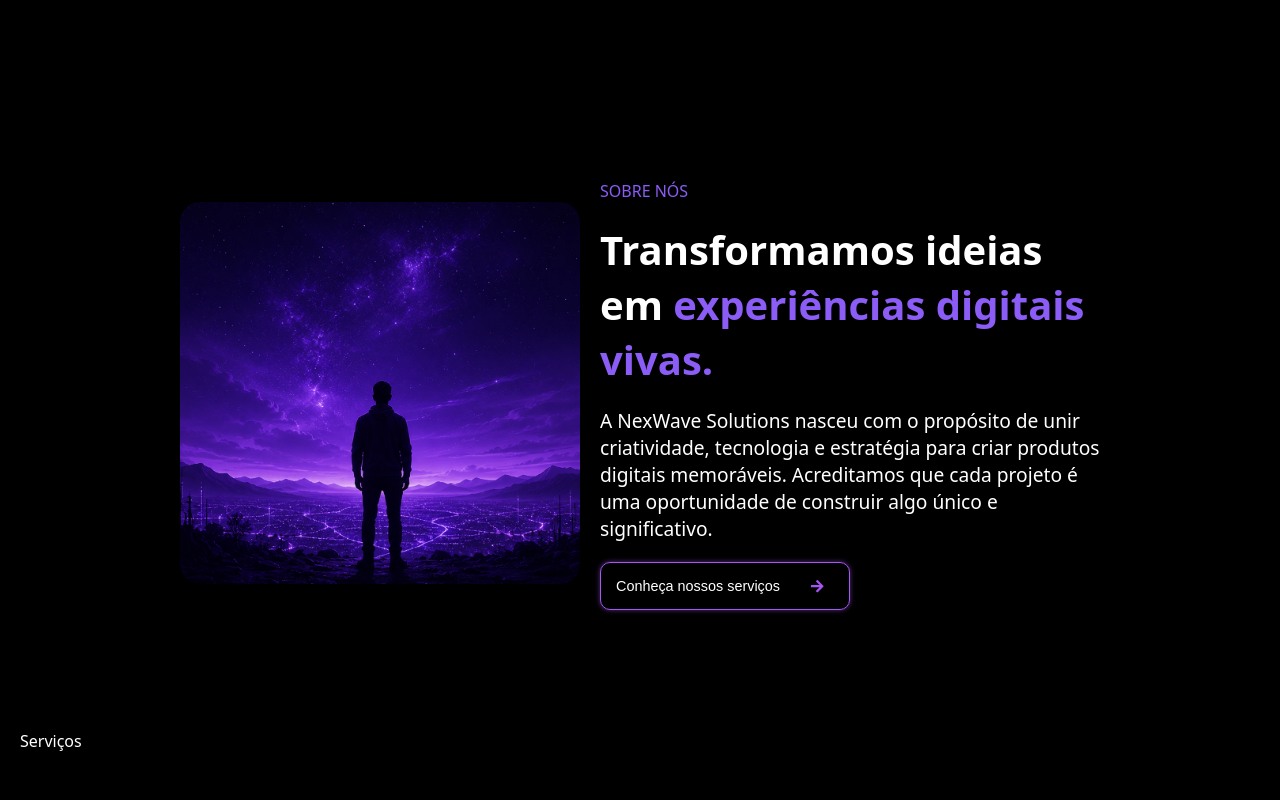
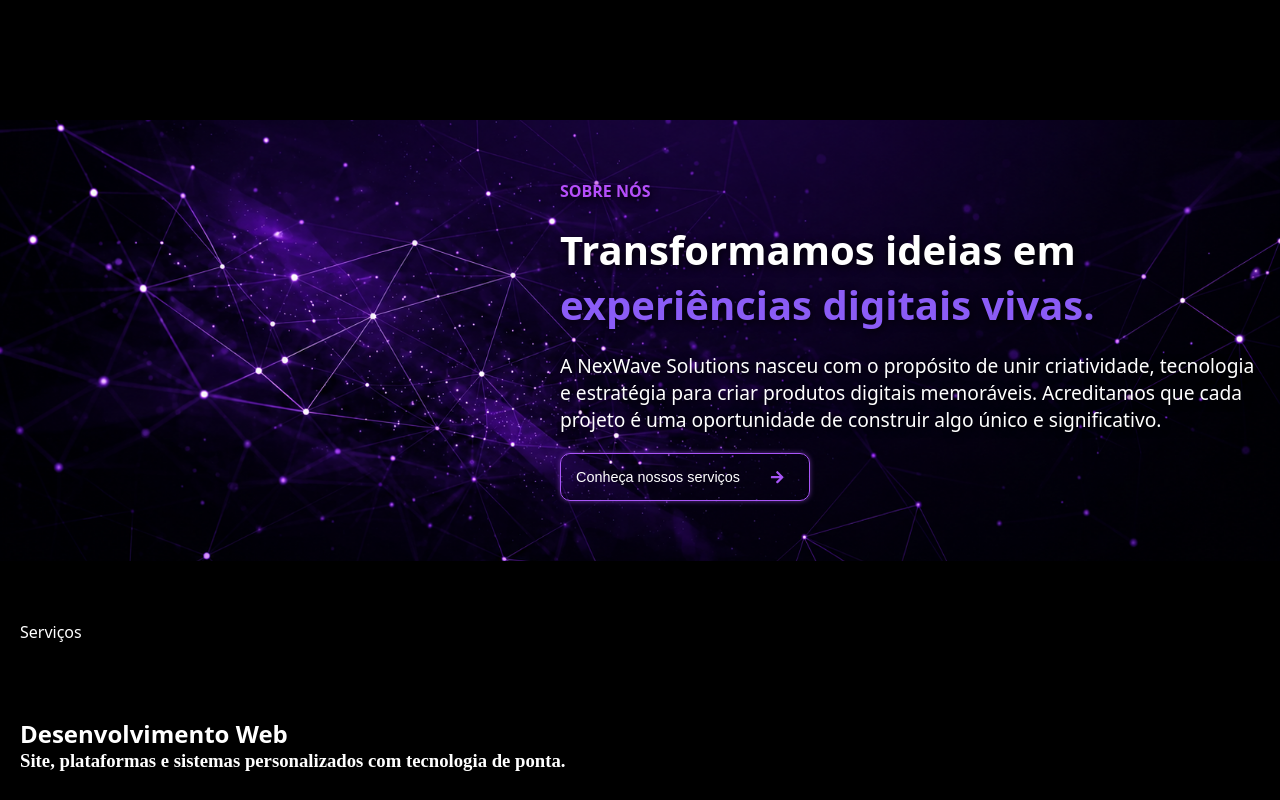
Before and after one commit to becsnr/nexwave-solutions, a React (Vite) app in the folder nexwave-portfolio/: page / in a window 1280 px wide. Shown: the part 680-1480 px from the top of the page. Built offline with nearby package versions, Linux system fonts and the light colour scheme; a web font is replaced by a local one.

Commit message:
background
posso mudar de ideia dnv

```diff
--- a/nexwave-portfolio/src/components/About.jsx
+++ b/nexwave-portfolio/src/components/About.jsx
@@ -2,7 +2,7 @@
 
 import { FaArrowRight } from 'react-icons/fa'
 
-import logo from '../assets/about.png'
+//import logo from '../assets/about.png'
 
 function About() {
     return (
@@ -18,9 +18,9 @@
                 <button>Conheça nossos serviços <FaArrowRight /></button>
             </div>
 
-            <div className={styles.logo}>
+            {/* <div className={styles.logo}>
                 <img src={logo} alt="NexWave Solutions" />
-            </div>
+            </div> */}
         </section>
     )
 }
--- a/nexwave-portfolio/src/components/About.module.css
+++ b/nexwave-portfolio/src/components/About.module.css
@@ -4,18 +4,33 @@
     gap: 20px;
 
     min-height: 100vh;
+
+    position: relative;
+    overflow: hidden;
+}
+
+.about::before {
+    content: "";
+    position: absolute;
+    inset: 0;
+
+    background: url('../assets/services.png') center center /cover no-repeat;
+
+    z-index: -1;
 }
 
 .slogan {
     display: flex;
     flex-direction: column;
     gap: 20px;
+    text-shadow: 1px 2px 10px #000000;
 }
 
 .slogan p {
-    color: #8B5CF6;
+    color: #b54efa;
     /* font-size: 1em; */
     text-transform: uppercase;
+    font-weight: 600;
 }
 
 .slogan h1 {
@@ -67,12 +82,17 @@
 @media (min-width: 900px) {
     .about {
         flex-direction: row-reverse;
-        justify-content: center;
+        /* justify-content: center; */
         transition: .8s ease;
     }
 
+    .about::before {
+        transform: scaleX(-1);
+    }
+
     .slogan {
-        max-width: 500px;
+        max-width: 500px; /* 500 */
+        transition: .8s ease;
     }
 
     .logo {
@@ -97,4 +117,9 @@
     .about {
         gap: 200px;
     }
+
+    .slogan {
+        padding-right: 150px;
+        max-width: 700px;
+    }
 }
```
Also changed, not shown: nexwave-portfolio/src/assets/services.png (added).
